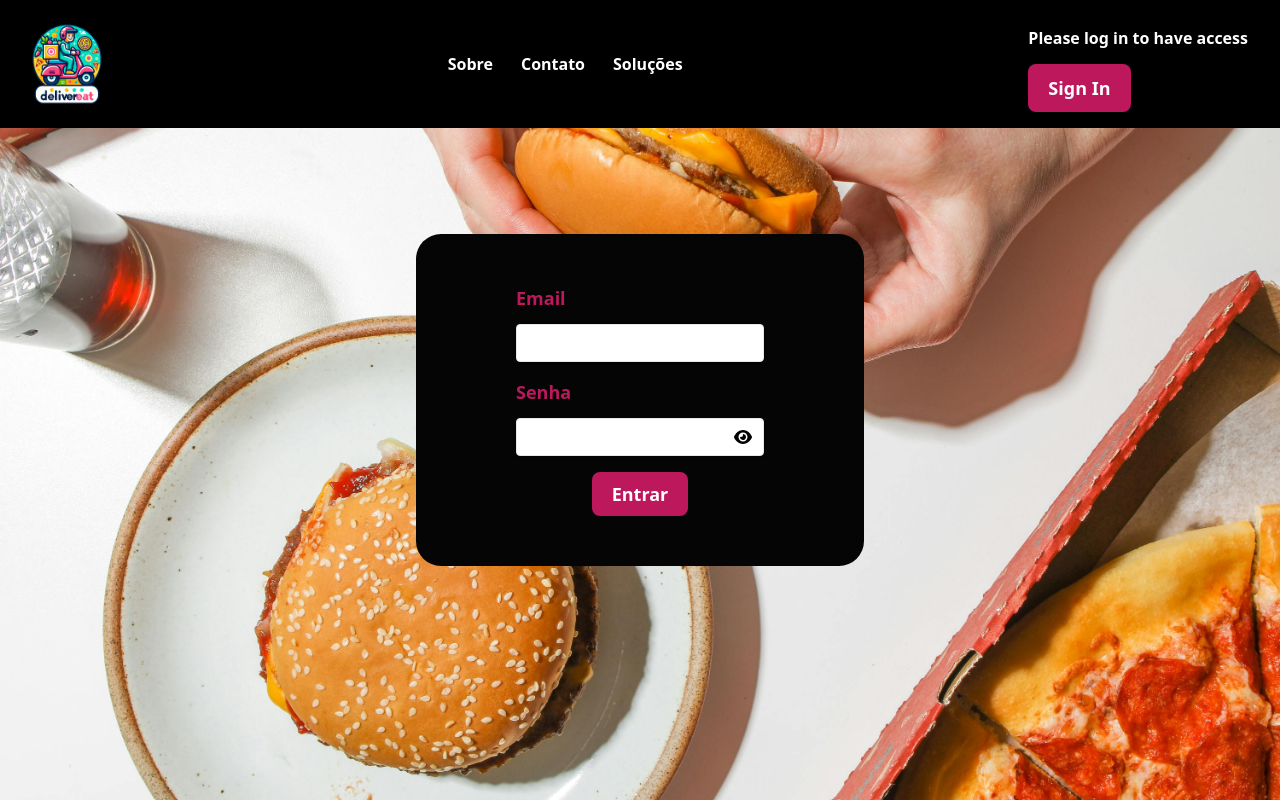
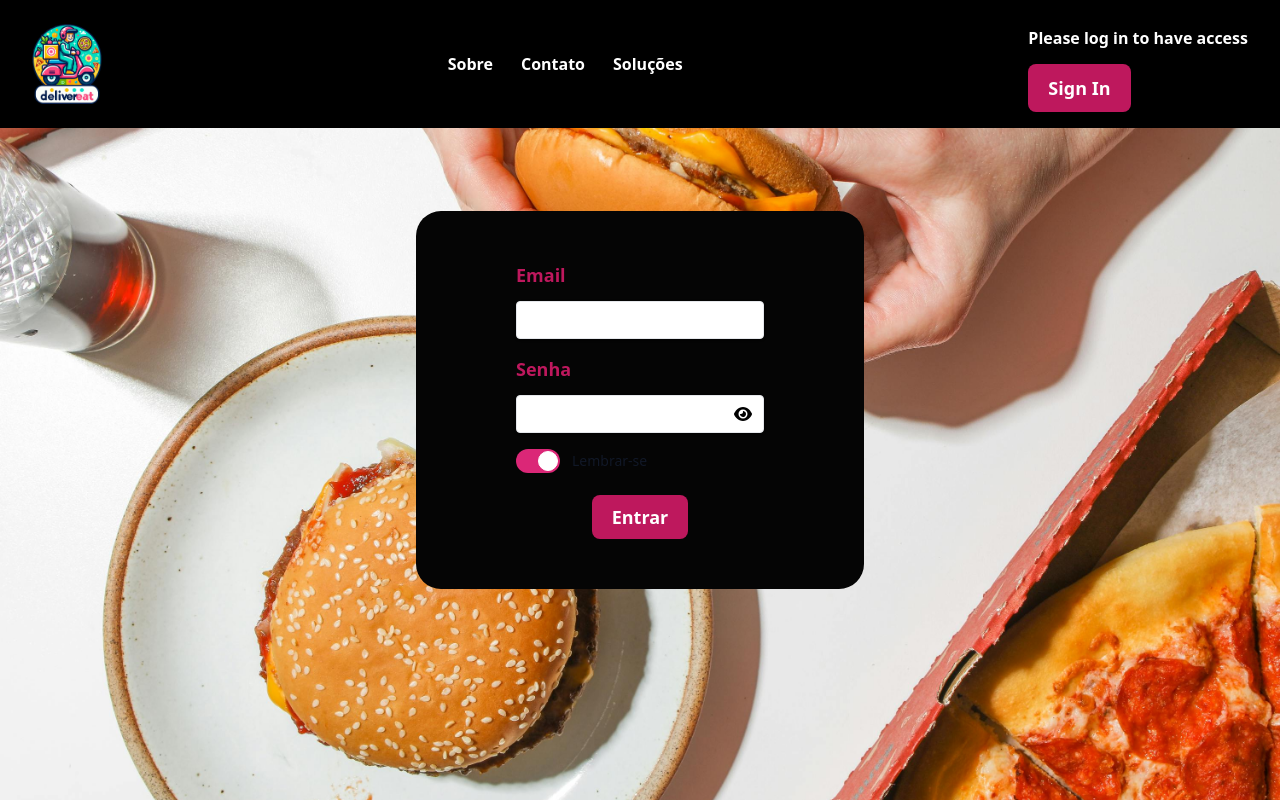
Before and after one commit to ThomBertelli/consumy, a Vue app: page /entrar in a window 1280 px wide. Built offline with nearby package versions, Linux system fonts and the light colour scheme.

Commit message:
atualiza o SignIn para adicionar a funcionalidade 'lembrar'

```diff
--- a/src/components/SignIn.vue
+++ b/src/components/SignIn.vue
@@ -1,13 +1,14 @@
 <script lang="ts" setup>
 import { useRouter } from 'vue-router'
 import { ref } from 'vue'
-import { auth } from '../auth'
+import { Auth } from '../auth'
 import Swal from 'sweetalert2'
 
 
 const router = useRouter()
-const email = defineModel('email')
-const password = defineModel('password')
+const email = defineModel<string>('email')
+const password = defineModel<string>('password')
+const remember = defineModel<boolean>('remember', { default: true })
 const awaiting = ref(false)
 const visibility = ref("password")
 
@@ -16,9 +17,10 @@
     visibility.value = visibility.value === 'password' ? 'text' : 'password';
 }
 
-function onSubmit() {
+function onSubmit(form: Event) {
+    let auth = new Auth(remember.value)
     awaiting.value = true
-    auth.signIn(email.value as string, password.value as string, () => {
+    auth.signIn(email.value || '', password.value || '', () => {
         awaiting.value = false
         Swal.fire({
             icon: "success",
@@ -29,7 +31,7 @@
             timer: 2000,
             timerProgressBar: true,
             width: 200,
-        }).then(() => {router.push('/') })
+        }).then(() => { router.push('/') })
 
     }, () => {
         awaiting.value = false
@@ -51,7 +53,7 @@
 
 <template>
     <div class=" backimage flex flex-col justify-center items-center h-screen w-screen">
-        <form @submit.prevent="onSubmit()" class=" form-layout max-w-md mx-auto flex flex-col items-center">
+        <form @submit.prevent="onSubmit" class=" form-layout max-w-md mx-auto flex flex-col items-center">
             <div class="mb-4">
                 <label for="email" class="block text-pink-700 text-lg font-bold mb-3">Email</label>
                 <input v-model="email" type="email" id="email" name="email"
@@ -70,7 +72,20 @@
                     </a>
                 </div>
 
+                <div class="pt-4">
+                    <label class="inline-flex items-center cursor-pointer">
+                        <input type="checkbox" value="" class="sr-only peer" v-model="remember">
+                        <div
+                            class="relative w-11 h-6 bg-gray-200 rounded-full peer peer-focus:ring-4 peer-focus:ring-pink-300 dark:peer-focus:ring-pink-800 dark:bg-gray-900 peer-checked:after:translate-x-full rtl:peer-checked:after:-translate-x-full peer-checked:after:border-white after:content-[''] after:absolute after:top-0.5 after:start-[2px] after:bg-white after:border-black-400 after:border after:rounded-full after:h-5 after:w-5 after:transition-all dark:border-gray-600 peer-checked:bg-pink-600">
                         </div>
+                        <span class="ms-3 text-sm font-medium text-gray-900 dark:text-gray-300">Lembrar-se</span>
+                    </label>
+                </div>
+
+            </div>
+
+
+
             <div v-show="!awaiting" class="flex items-center justify-between">
                 <button type="submit"
                     class="font-bold text-white cursor-pointer bg-pink-700 hover:bg-pink-600 px-5 py-2 rounded-lg text-lg hover:scale-105">
@@ -85,15 +100,14 @@
 
 
 <style scoped>
-    .backimage{
+.backimage {
     background-image: url('../assets/images/background_signin.png');
     background-size: cover;
 }
 
-    .form-layout{
-        background-color:rgb(5, 5, 5);
+.form-layout {
+    background-color: rgb(5, 5, 5);
     padding: 50px 100px;
     border-radius: 25px;
 }
-
 </style>
```
Lines whose indentation alone changed are shown as unchanged.
